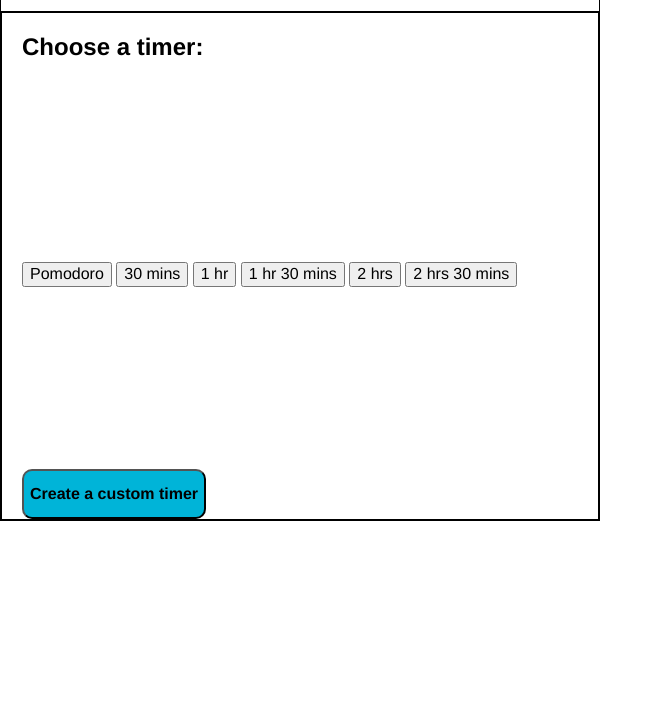
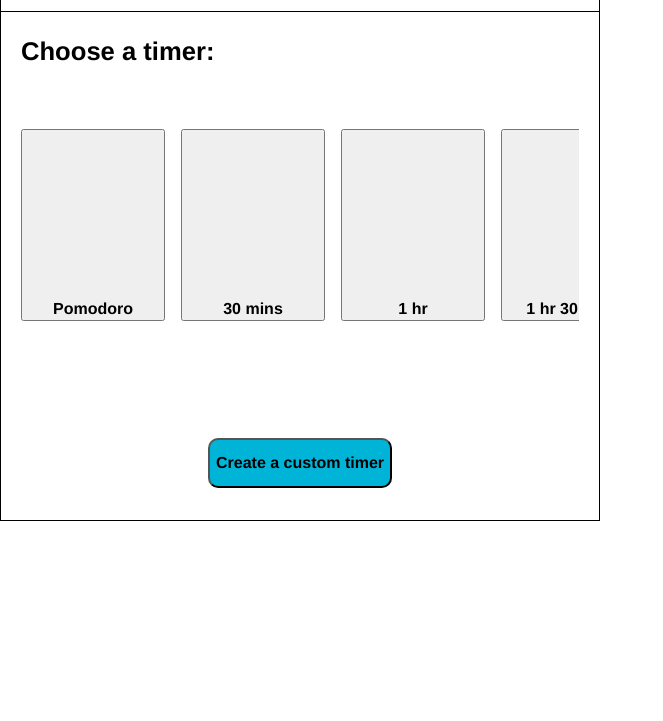
Before and after one commit to tobi-tobes/timewise, a plain HTML site: page components/views.html in a window 1280 px wide. Shown: the part 79-800 px from the top of the page, without its empty margins (0-663 px from the left). Drawn offline with Linux system fonts and the light colour scheme.

Commit message:
Improved styling for the home page

```diff
--- a/components/views.html
+++ b/components/views.html
@@ -15,9 +15,7 @@
             <!-- VIEWS -->
             <!-- Home page -->
             <section class="homepage visible">
-                <div>
-                    <h2>Choose a timer:</h2>
-                </div>
+                <h3>Choose a timer:</h3>
                 <div class="timers carousel">
                     <button class="pomodoro preset-timer">Pomodoro</button>
                     <button class="30-mins preset-timer">30 mins</button>
@@ -30,14 +28,14 @@
             </section>
             <!-- Timer configuration page -->
             <section class="time-config hidden">
-                <h2>Set up your timer</h2>
+                <h3>Set up your timer</h3>
                 <div class="strict-mode-selection">
-                    <h3>Strict mode?</h3>
+                    <p>Strict mode?</p>
                     <div class="strict-mode-toggle"></div>
                     <p class="appear-when-strict-mode-toggled">If strict mode is on, you will not be able to exit the timer until it ends.</p>
                 </div>
                 <div>
-                    <h3>Type in your site blacklist:</h3>
+                    <p>Type in your site blacklist:</p>
                     <textarea name="site-blacklist" id="site-blacklist" cols="30" rows="10"></textarea>
                 </div>
                 <button class="start-btn">Start your session (1 hr)</button>
--- a/css/styles.css
+++ b/css/styles.css
@@ -20,7 +20,7 @@ html{line-height:1.15;-webkit-text-size-adjust:100%}body{margin:0}main{display:b
     --color-secondary: #00B4D8;
     --color-accent: #90E0EF;
 
-    --font-family-base: 'Futura', 'Helvetica Neue', Helvetica, Arial, sans-serif;
+    --font-family-base: 'Futura PT', 'Helvetica Neue', Helvetica, Arial, sans-serif;
     --text-color: var(--color-black);
 
     --font-size-small: 1.2rem;
@@ -55,7 +55,6 @@ body {
 main {
     height: 85%;
     width: 100%;
-    border: black solid 1px;
     padding-left: 20px;
     padding-right: 20px;
 }
@@ -75,6 +74,10 @@ main {
 
 section {
     height: 100%;
+}
+
+h3 {
+    font-size: var(--font-size-medium);
 }
 
 
@@ -104,12 +107,12 @@ header {
 }
 
 h1 {
-    margin-left: 10px;
+    margin-left: 16px;
     font-weight: var(--font-weight-regular);
 }
 
 span {
-    font-weight: var(--font-weight-bold);
+    font-weight: 600;
 }
 
 
@@ -121,3 +124,47 @@ span {
     flex-direction: column;
     justify-content: space-between;
 }
+
+.custom-timer-btn {
+    margin-bottom: 2rem;
+    align-self: center;
+    font-weight: 600;
+}
+
+.preset-timer {
+    height: 12rem;
+    width: 9rem;
+    flex-shrink: 0;
+    margin-right: 1rem;
+    text-align: center;
+    display: flex;
+    align-items: end;
+    justify-content: center;
+    font-weight: 600;
+}
+
+.timers {
+    display: flex;
+    flex-direction: row;
+    overflow-x: auto;
+    white-space: nowrap;
+    margin-bottom: 3rem;
+    scroll-snap-type: x mandatory;
+    scroll-behavior: smooth;
+    -webkit-overflow-scrolling: touch;
+    height: 14rem;
+}
+
+.timers::-webkit-scrollbar {
+    width: 10px;
+    height: 10px;
+}
+
+.timers::-webkit-scrollbar-thumb {
+    background: var(--color-primary);
+    border-radius: 10px;
+}
+
+.timers::-webkit-scrollbar-track {
+    background: transparent;
+}
```
